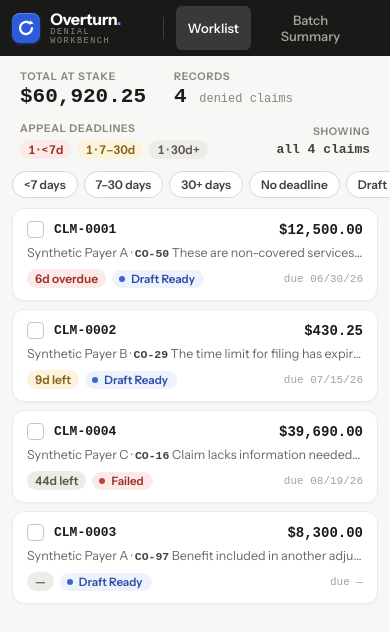
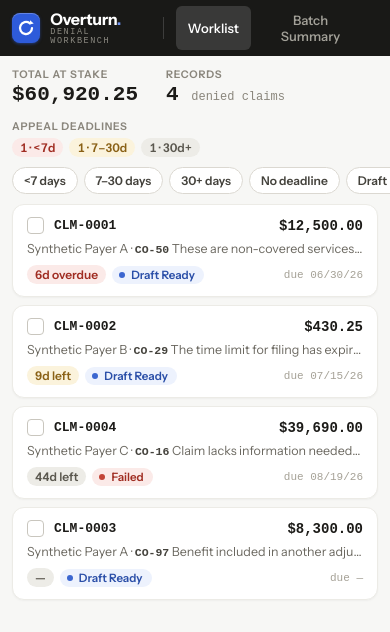
Before and after one commit to saikamara59/overturn, a React (Vite) app in the folder frontend/: page / in a window 390 px wide. Shown: the top 632 px of the page. Built offline with nearby package versions, Linux system fonts and the light colour scheme; a web font is replaced by a local one.

Commit message:
mobile: responsive padding + grids for detail, summary, stats, bulk bar

```diff
--- a/frontend/src/components/worklist/StatsStrip.tsx
+++ b/frontend/src/components/worklist/StatsStrip.tsx
@@ -25,7 +25,7 @@ export function StatsStrip({ data, shownCount }: { data: WorkbenchData; shownCou
         </div>
       </div>
       <div className="spacer" />
-      <div style={{ textAlign: 'right' }}>
+      <div className="stat-showing" style={{ textAlign: 'right' }}>
         <div className="stat-label">Showing</div>
         <div className="shown">
           {shownCount === all.length ? `all ${all.length} claims` : `${shownCount} of ${all.length} claims`}
--- a/frontend/src/styles.css
+++ b/frontend/src/styles.css
@@ -172,7 +172,7 @@ button.th:hover { color: var(--ink); }
 .sm-card { background: #FFF; border: 1px solid var(--line-2); border-radius: 12px; box-shadow: var(--card-shadow); padding: 13px 16px; }
 .sm-num { font-family: var(--mono); font-variant-numeric: tabular-nums; font-size: 24px; font-weight: 600; margin-top: 4px; }
 .sm-grid { display: grid; grid-template-columns: 7fr 5fr; gap: 12px; margin-top: 12px; align-items: start; }
-@media (max-width: 900px) { .sm-grid, .sm-cards { grid-template-columns: 1fr; } }
+@media (max-width: 900px) { .sm-grid { grid-template-columns: 1fr; } }
 .panel { background: #FFF; border: 1px solid var(--line-2); border-radius: 12px; box-shadow: var(--card-shadow); padding: 15px 18px 17px; }
 .panel-head { display: flex; align-items: baseline; justify-content: space-between; }
 .panel-title { font-size: 13.5px; font-weight: 650; }
@@ -196,3 +196,13 @@ button.th:hover { color: var(--ink); }
 .audit-detail { font-size: 12px; color: var(--ink-3); white-space: nowrap; overflow: hidden; text-overflow: ellipsis; }
 
 .toast { position: fixed; bottom: 22px; left: 50%; transform: translateX(-50%); background: #23221E; color: #FFF; font-size: 13px; font-weight: 550; padding: 9px 16px; border-radius: 10px; box-shadow: 0 6px 20px rgba(20,19,16,0.25); z-index: 50; }
+
+/* ---- mobile (≤759px) ---- */
+@media (max-width: 759px) {
+  .stats { padding: 12px 12px 10px; }
+  .stat-showing { display: none; }
+  .bulk { margin: 0 12px 10px; }
+  .detail { padding: 12px 12px 24px; }
+  .sm-inner { padding: 16px 12px 28px; }
+  .sm-cards { grid-template-columns: repeat(2, 1fr); }
+}
```
Also changed, not shown: 1 other file (tests, documents, lock files or other folders).
